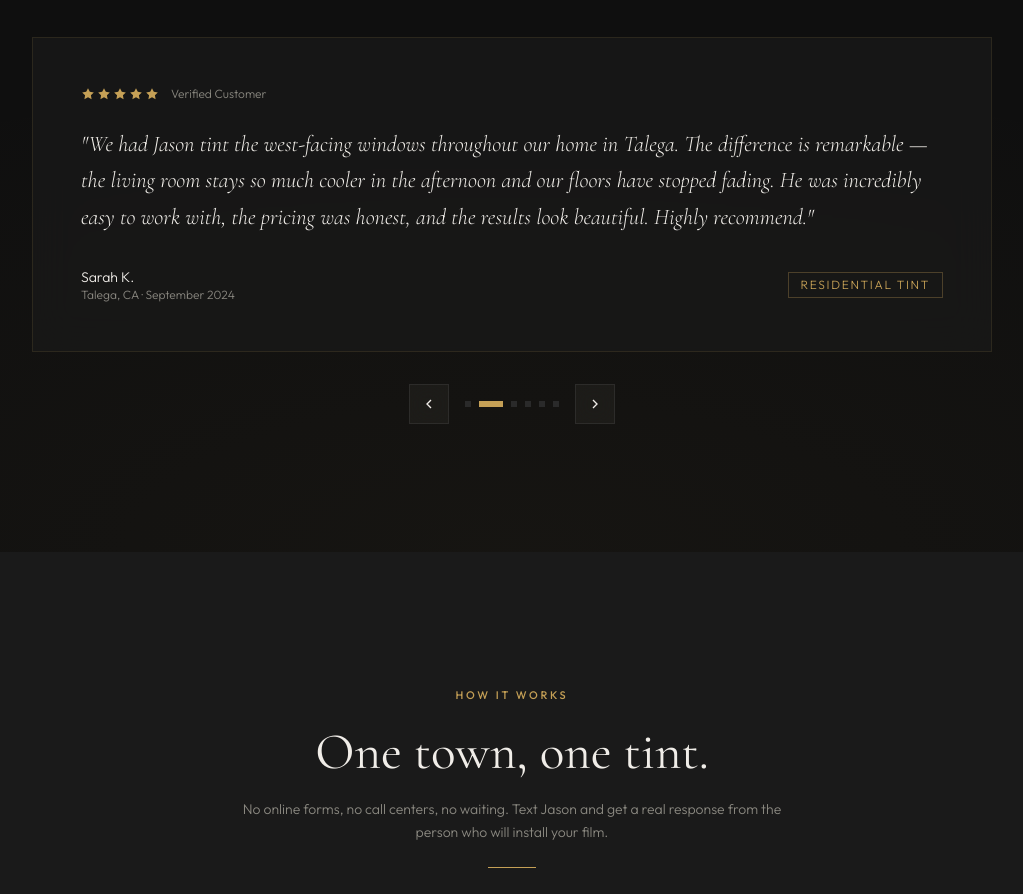
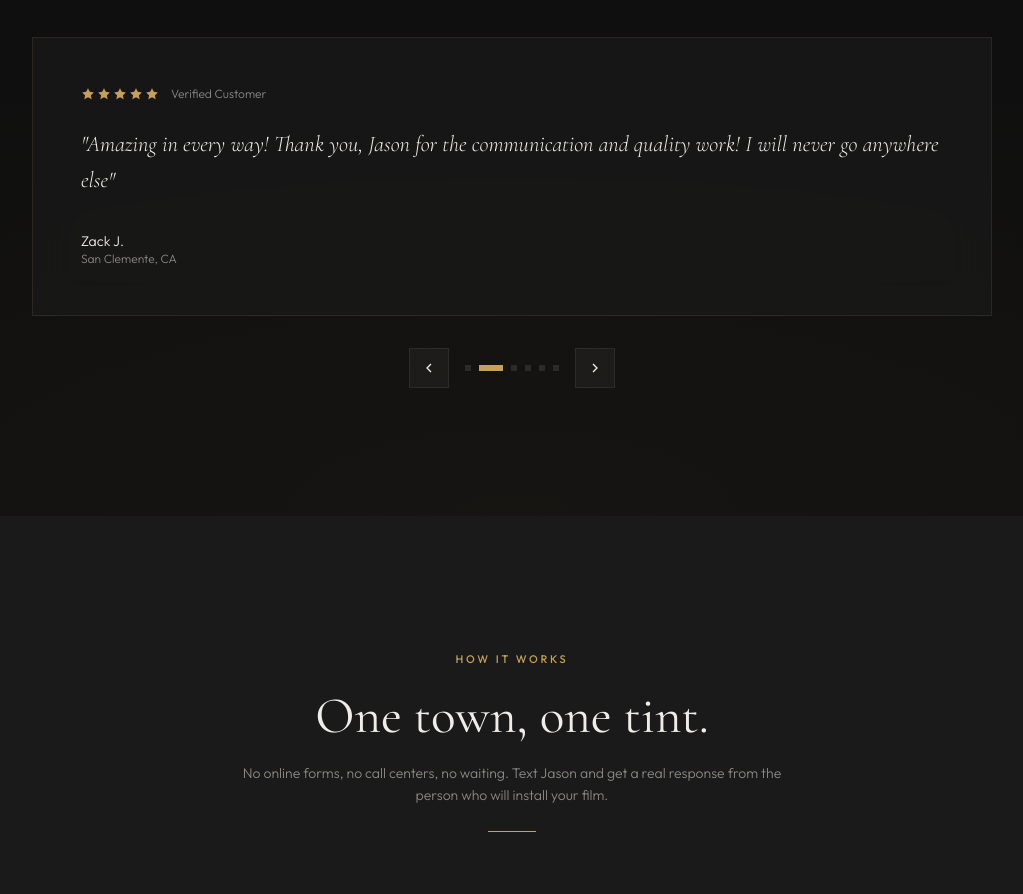
Before and after one commit to Vanceewell/vta-dashboard, a Next.js app in the folder jasons-glass-tint/: page / in a window 1280 px wide. Shown: the part 7000-7894 px from the top of the page, without its empty margins (128-1151 px from the left). Built offline with nearby package versions, Linux system fonts and the light colour scheme; no server answers.

Commit message:
Replace placeholder reviews with 6 real customer reviews

```diff
--- a/jasons-glass-tint/src/components/ReviewsSection.tsx
+++ b/jasons-glass-tint/src/components/ReviewsSection.tsx
@@ -5,52 +5,40 @@ import { motion, AnimatePresence } from 'framer-motion';
 // AI-EDITABLE: reviews
 const REVIEWS = [
   {
-    name:     'Mark T.',
+    name:     'Brandon C.',
     location: 'San Clemente, CA',
     stars:    5,
-    date:     'November 2024',
-    text:     "I've had my cars tinted at a few different places over the years, but Jason is on a completely different level. He took his time, explained exactly what film he was using and why, and the install came out absolutely perfect — no bubbles, no edges lifting, factory-clean look. This is the only place I'll go from now on.",
-    service:  'Automotive Tint',
+    text:     "We have had 3 of our cars' tint done by Jason, and every single one has been perfectly done. Jason is a true professional and we won't go anywhere else for our tint!",
   },
   {
-    name:     'Sarah K.',
-    location: 'Talega, CA',
+    name:     'Zack J.',
+    location: 'San Clemente, CA',
     stars:    5,
-    date:     'September 2024',
-    text:     "We had Jason tint the west-facing windows throughout our home in Talega. The difference is remarkable — the living room stays so much cooler in the afternoon and our floors have stopped fading. He was incredibly easy to work with, the pricing was honest, and the results look beautiful. Highly recommend.",
-    service:  'Residential Tint',
+    text:     'Amazing in every way! Thank you, Jason for the communication and quality work! I will never go anywhere else',
   },
   {
-    name:     'David M.',
-    location: 'Dana Point, CA',
+    name:     'Rob M.',
+    location: 'Glendale, CA',
     stars:    5,
-    date:     'July 2024',
-    text:     "Jason did the tint on my Porsche 911 and I couldn't be happier. He spent extra time making sure the rear window came out perfectly — which I know isn't easy. Zero shortcuts. He clearly cares about his work in a way that most service people just don't anymore. Worth every dollar.",
-    service:  'Automotive Tint',
+    text:     "Never had any tinting done before but I'm happy with the UV protection and looks. Jason is a solid self made, positive guy, and a good communicator.",
   },
   {
-    name:     'Jennifer L.',
-    location: 'San Juan Capistrano, CA',
+    name:     'Kevin S.',
+    location: 'San Clemente, CA',
     stars:    5,
-    date:     'May 2024',
-    text:     "We've used Jason for two homes now — our previous house in San Clemente and now our place in SJC. Every time, it's the same experience: he shows up on time, he's professional, the work is pristine, and he doesn't try to oversell you. Honest, skilled, and local. That's all you really want.",
-    service:  'Residential Tint',
+    text:     'Jason tinted front 2 windows on my Tesla. Super clean job, quick. Jason is also a great person, I enjoyed talking to him whilst he was installing the window tints. Thanks',
   },
   {
-    name:     'Robert C.',
-    location: 'San Clemente, CA',
+    name:     'Marla C.',
+    location: 'Mission Viejo, CA',
     stars:    5,
-    date:     'February 2024',
-    text:     "Had Jason do the commercial tint on our new office building on El Camino Real. He handled every window himself — no rushing, no shortcuts. The solar control film has genuinely cut our cooling costs and the building looks more polished. Several neighboring businesses have already asked who did the work.",
-    service:  'Commercial Tint',
+    text:     'Jason did a great job! Super fast response and turnaround. My sister has brought several cars to him and recommended to me. Highly recommend!!',
   },
   {
-    name:     'Mike P.',
-    location: 'Dana Point, CA',
+    name:     'Jessica G.',
+    location: 'Laguna Beach, CA',
     stars:    5,
-    date:     'March 2024',
-    text:     "Jason tinted the cabin windows on my 34-foot sport fisher and the results are exceptional. Marine installations are tricky — curved glass, irregular shapes — but you'd never know it looking at his work. Smooth, clean, and holding up perfectly after months of sun and salt spray.",
-    service:  'Marine Tint',
+    text:     'Highly recommend. Jason tinted our corporate conference room that gets a lot of sun. These are exterior facing, floor-to-ceiling windows. He had great attention to detail, no visible seams, and the product he used was top of the line. We noticed an immediate difference in the temperature of the conference room. It was important because it\'s the space in our office that our business partners use and see the most. I have recommended him to friends after seeing his work. Very pleased!',
   },
 ];
 
@@ -122,10 +110,7 @@ export default function ReviewsSection() {
               <div className="flex items-center justify-between">
                 <div>
                   <div className="font-sans text-jgt-text text-sm font-500">{r.name}</div>
-                  <div className="font-sans text-jgt-muted text-xs">{r.location} · {r.date}</div>
-                </div>
-                <div className="font-sans text-jgt-gold text-xs tracking-[0.14em] uppercase border border-jgt-gold/30 px-3 py-1">
-                  {r.service}
+                  <div className="font-sans text-jgt-muted text-xs">{r.location}</div>
                 </div>
               </div>
             </motion.div>
```
